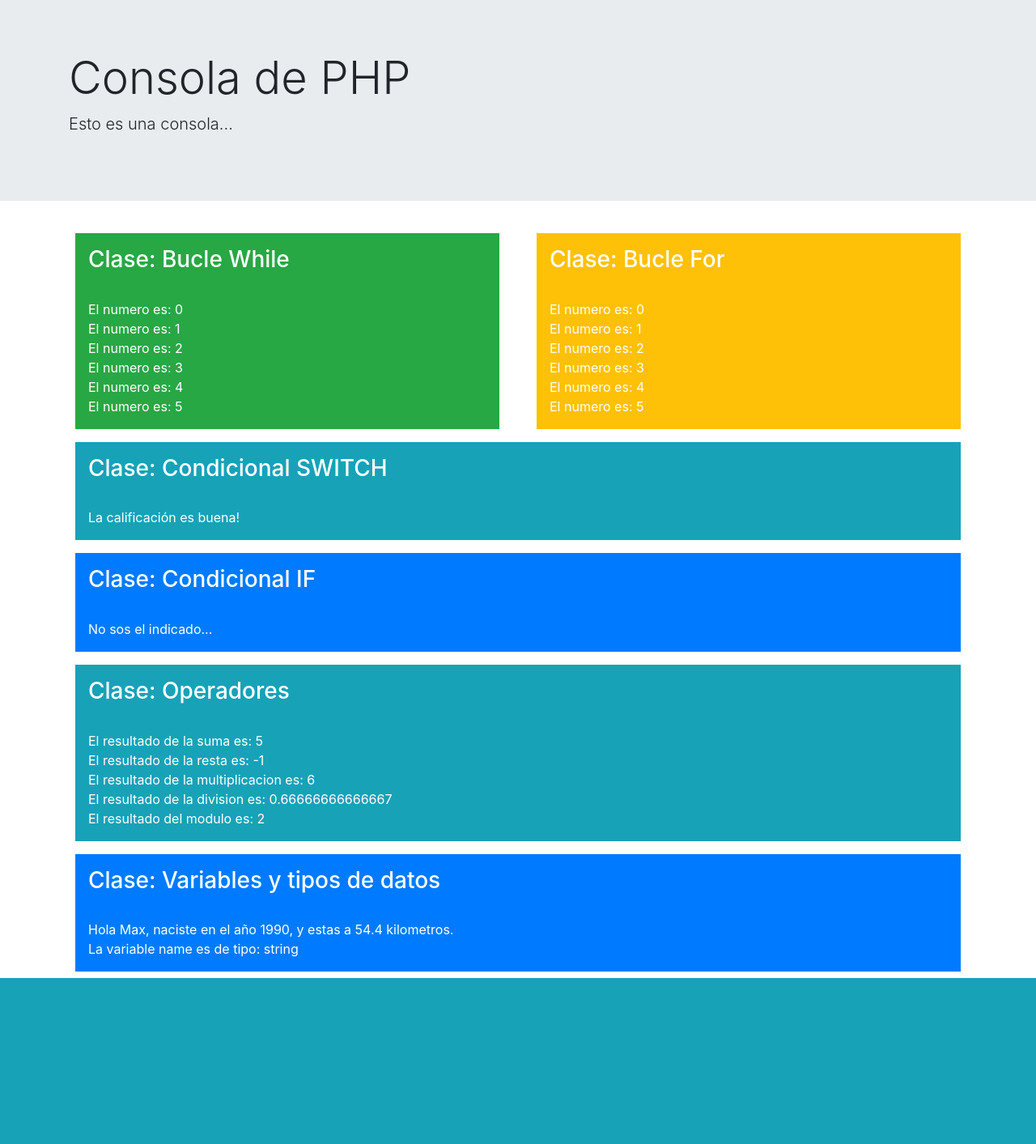
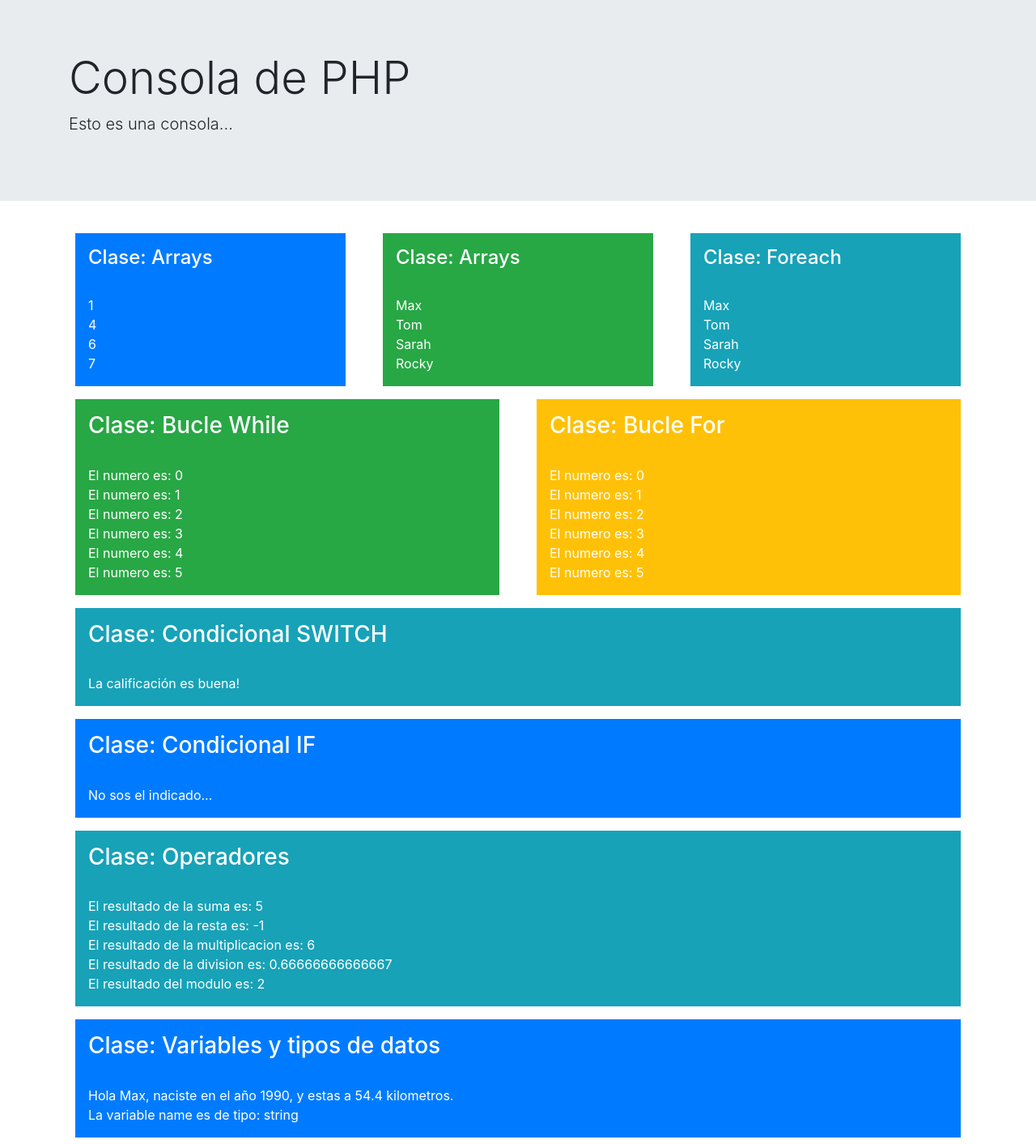
Before and after one commit to maxwell-udemy-courses/php-console, a PHP site: page / in a window 1280 px wide. Shown: the part 57-1470 px from the top of the page at 81% size. Before the commit the page ends 1265 px from the top, so only its background shows below. Run offline with PHP 8.4, Linux system fonts and the light colour scheme.

Commit message:
bucle foreach

```diff
--- a/index.php
+++ b/index.php
@@ -20,6 +20,47 @@
     </div>
 
     <div class="container">
+        <div class="row">
+            <div class="col-4">
+                <div class="p-3 m-2 bg-primary text-white">
+                    <h4>Clase: Arrays</h4> <br>
+                    <?php
+                        $nums = array(1,4,6,7);
+
+                        for($i = 0; $i < count($nums); $i++){
+                            echo $nums[$i] . "<br>";
+                        }
+                    ?>
+                </div>
+            </div>
+
+            <div class="col-4">
+                <div class="p-3 m-2 bg-success text-white">
+                    <h4>Clase: Arrays</h4> <br>
+                    <?php
+                        $names = array("Max", "Tom", "Sarah", "Rocky");
+
+                        for($i = 0; $i < count($names); $i++){
+                            echo $names[$i] . "<br>";
+                        }
+                    ?>
+                </div>
+            </div>
+
+            <div class="col-4">
+                <div class="p-3 m-2 bg-info text-white">
+                    <h4>Clase: Foreach</h4> <br>
+                    <?php
+                        $names = array("Max", "Tom", "Sarah", "Rocky");
+
+                        foreach($names as $name){
+                            echo $name . "<br>";
+                        }
+                    ?>
+                </div>
+            </div>
+        </div>
+
         <div class="row">
             <div class="col-6">
                 <div class="p-3 m-2 bg-success text-white">
```
